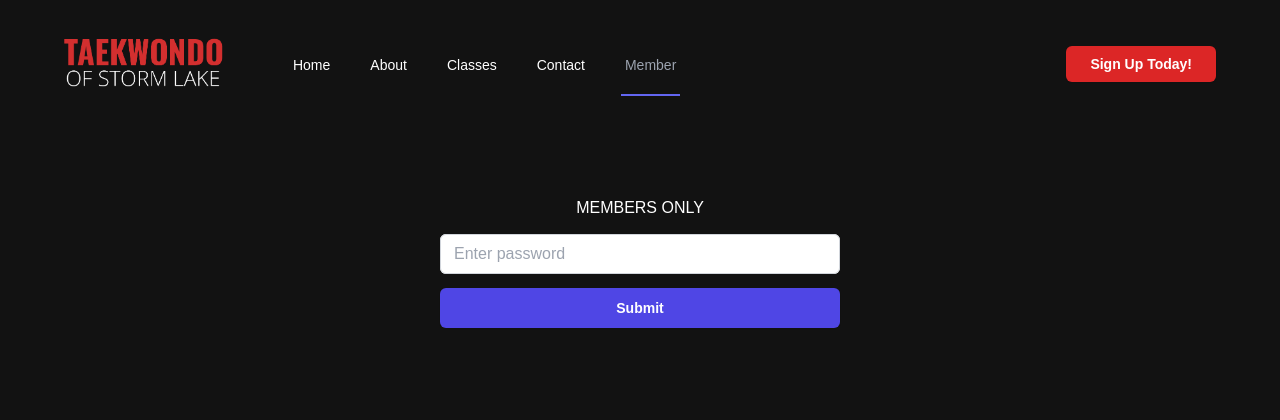
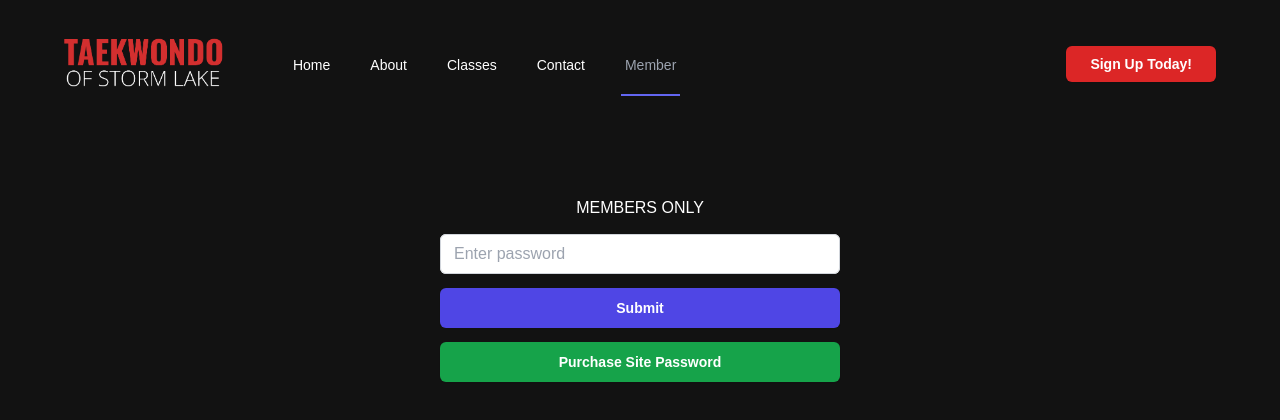
Before and after one commit to teamvcorp/tkd2, a Next.js app: page /members in a window 1280 px wide. Shown: the top 420 px of the page. Built offline with nearby package versions, Linux system fonts and the light colour scheme.

Commit message:
added embedded iframe to purchase site access

```diff
--- a/app/members/page.tsx
+++ b/app/members/page.tsx
@@ -1,6 +1,7 @@
 'use client';
 import { useState } from 'react';
 import Image from 'next/image';
+import Link from 'next/link';
 
 
 
@@ -9,6 +10,7 @@ export default function MembersPage() {
     const [authorized, setAuthorized] = useState(false);
     const [error, setError] = useState('');
     const [selectedColor, setSelectedColor] = useState('white');
+    const [showPurchase, setShowPurchase] = useState(false);
 
     const colorIframes: Record<string, string> = {
         white: '/study/white.png',
@@ -49,7 +51,27 @@ const handleSubmit = async (e: React.FormEvent) => {
                         Submit
                     </button>
                 </form>
-                {error && <div style={{ color: 'red', marginTop: 8 }}>{error}</div>}
+            <button
+                type="button"
+                className="block w-full rounded-md bg-green-600 px-3.5 py-2.5 text-center text-sm font-semibold text-white shadow-sm hover:bg-green-500 focus-visible:outline focus-visible:outline-2 focus-visible:outline-offset-2 focus-visible:outline-green-600"
+                onClick={() => setShowPurchase(prev => !prev)}
+            >
+                {showPurchase ? 'Hide Purchase Option' : 'Purchase Site Password'}
+            </button>
+                {/* Show purchase iframe if showPurchase is true */}
+                {showPurchase && (
+                    <div className="flex justify-center w-full my-4">
+                        <iframe
+                            src="https://gckn66p.pushpress.com/open/purchase/prd_79b0e7bc74427c"
+                            title="Purchase Site Password"
+                            allowFullScreen
+                            className="w-full h-[500px] rounded-lg border border-gray-300"
+                        />
+                    </div>
+                )}
+                {error && (
+                    <div className="text-red-600 mt-2">{error}</div>
+                )}
             </div>
         );
     }
```
